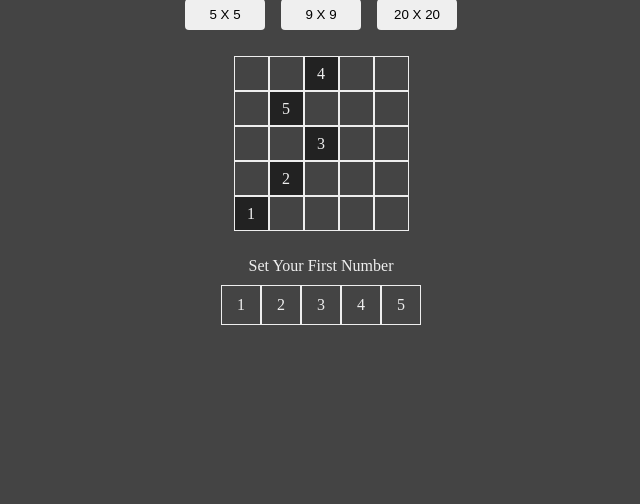
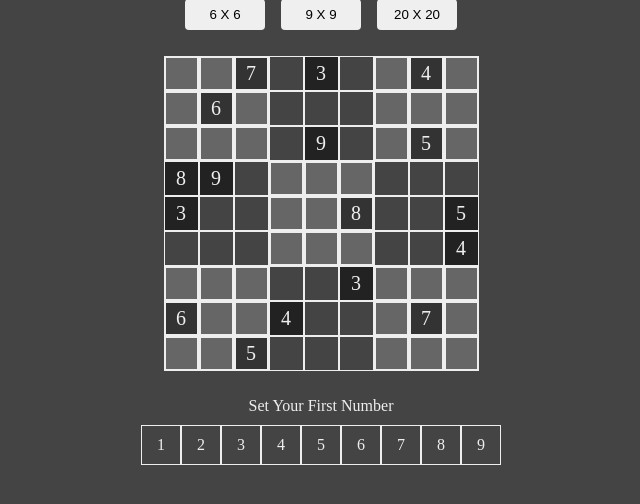
Before and after one commit to imganjgahi/niliku, a plain HTML site: page index.html in a window 1280 px wide. Shown: the part 38-542 px from the top of the page, without its empty margins (319-959 px from the left). Drawn offline with Linux system fonts and the light colour scheme.

Commit message:
howAlarm ans thre Seprator

```diff
--- a/app.js
+++ b/app.js
@@ -1,7 +1,32 @@
 let selectedCellPosition = undefined
 let boardData = undefined
-let gameLevel = 5
+let gameLevel = 9
 
+
+function gameAnalize() {
+    console.log(checkDuplicatedNumber(boardData))
+    const gameAnalizData = localStorage.getItem("analize") ? JSON.parse(JSON.stringify(localStorage.getItem("analize"))) : {
+        gameLevel,
+        currectAnswer: 3
+    }
+}
+
+function checkDuplicatedNumber(data) {
+    let duplicatedNumberLength = 0
+    for (let x = 0; x < gameLevel; x++) {
+        for (let y = 0; y < gameLevel; y++) {
+            const targetNumber = data[x] ? data[x][y] ? data[x][y].num : undefined : undefined
+            if (!targetNumber) return
+            const hasDuplicatedInRow = data[x].filter((cell, cellIndex) => cellIndex !== y && +cell.num === +targetNumber)
+            const hasDuplicateInOtherColls = data.filter((row, rowIndex) => row.some((cell, cellIndex) => {
+                return rowIndex !== x && cellIndex === y && +cell.num === +targetNumber
+            }))
+            console.log("X: ", x, y, hasDuplicatedInRow.length, hasDuplicateInOtherColls.length)
+            duplicatedNumberLength += hasDuplicatedInRow.length + hasDuplicateInOtherColls.length
+        }
+    }
+    return duplicatedNumberLength
+}
 function checkUserWin(data) {
     let isWin = true
     for (let x = 0; x < gameLevel; x++) {
@@ -72,7 +97,29 @@ function generateBoradData(level) {
     return generateRow(level)
 }
 
-
+function lightingCols() {
+    let xSwitch = 1
+    let ySwitch = 1
+    const rows = Array.from(document.querySelectorAll(".row"))
+    console.log("ROWS: ", rows)
+    rows.forEach((row) => {
+        const cells = row.querySelectorAll(".cell")
+        ySwitch = xSwitch <= 0 ? -2 : 1
+        cells.forEach(cell => {
+            if (ySwitch > 0) {
+                cell.className = cell.className + " lightCell"
+            }
+            if (ySwitch === 3) {
+                ySwitch = -3
+            }
+            ySwitch++
+        })
+        if (xSwitch === 3) {
+            xSwitch = -3
+        }
+        xSwitch++
+    })
+}
 function selectedCellChangedHandler(rowIndex, cellIndex) {
     const cells = Array.from(document.querySelectorAll(".cell"))
     cells.forEach(cellEl => {
@@ -87,16 +134,25 @@ function selectedCellChangedHandler(rowIndex, cellIndex) {
             }
         }
     })
+    lightingCols()
 }
 function renderGameBoard(rows) {
     console.log("rows: ", rows)
     boardData = rows
     const rootElement = document.getElementById("gameBoard")
     rootElement.innerHTML = ""
+    let lightBoxRows = 0
+    let lightBoxCols = 0
     rows.forEach((row, rowIndex) => {
+        if (lightBoxRows === 3) {
+            lightBoxRows = -3
+        }
         const rowEl = document.createElement('div')
         rowEl.className = "row"
         row.forEach((cell, cellIndex) => {
+            if (lightBoxCols === 3) {
+                lightBoxCols = -3
+            }
             const cellEl = document.createElement('div')
             cellEl.setAttribute("data-cell", rowIndex + "-" + cellIndex)
             cellEl.addEventListener('click', (e) => {
@@ -107,14 +163,20 @@ function renderGameBoard(rows) {
             cellEl.className = "cell"
             if (cell.show === "isFixed") {
                 cellEl.className = "cell isFixed"
+            } else if (cell.show) {
+                cellEl.style.fontSize = "20px"
             }
-            // cellEl.style.opacity =  cell.show ? 1 : 0.3
+
             cellEl.innerText = cell.show ? cell.num : ""
-            // cellEl.innerText = cell.num
             rowEl.appendChild(cellEl)
+            lightBoxCols++
         })
+        lightBoxRows++
         rootElement.appendChild(rowEl)
     })
+    setTimeout(() => {
+        lightingCols()
+    }, 100);
 }
 
 function renderNumberPad(level) {
@@ -138,6 +200,7 @@ function cellValueChangedHandler() {
             const [row, col] = el.getAttribute('data-cell').split("-")
             if (+row === selectedCellPosition.rowIndex && +col === selectedCellPosition.cellIndex) {
                 el.innerText = boardData[selectedCellPosition.rowIndex][selectedCellPosition.cellIndex].num
+                el.style.fontSize = "20px"
             }
         })
     }
@@ -149,6 +212,7 @@ function checkGameState() {
     document.getElementById("gameState").innerText = (gameLevel * gameLevel) + "/" + displayedCellsLength
     if (displayedCellsLength === (gameLevel * gameLevel)) {
         if (checkUserWin(boardData)) {
+            localStorage.removeItem("currentState")
             document.getElementById("gameState").innerText = "YOU WIN"
         } else {
             document.getElementById("gameState").innerText = "Game Over"
@@ -169,24 +233,37 @@ function updateBoardData(newNumber) {
         }
         boardData = newBoardGameData
     }
+    localStorage.setItem("currentState", JSON.stringify({
+        gameLevel,
+        board: newBoardGameData
+    }))
 }
 function fillTheCellwith(number) {
     if (selectedCellPosition) {
         updateBoardData(number)
         cellValueChangedHandler()
         checkGameState()
+        gameAnalize()
     }
 }
 
-function resetGame(level) {
+function resetGame(level, force) {
+    if ((!force && localStorage.getItem("currentState")) && confirm("Are you Shure?") === false) return
     boardData = undefined
     selectedCellPosition = undefined
+    localStorage.removeItem("currentState")
     renderGameBoard(generateBoradData(level))
     renderNumberPad(level)
     document.getElementById("gameState").innerText = "Set Your First Number"
 }
 window.addEventListener('load', () => {
-    resetGame(gameLevel)
+    currentState = localStorage.getItem("currentState") ? JSON.parse(localStorage.getItem("currentState")) : undefined
+    if (currentState) {
+        gameLevel = +currentState.gameLevel
+        renderGameBoard(currentState.board)
+    } else {
+        resetGame(gameLevel, true)
+    }
 })
 
 window.addEventListener('keydown', (e) => {
--- a/index.html
+++ b/index.html
@@ -11,7 +11,7 @@
 <body>
     <h1 class="appName">Niliku</h1>
     <div class="rowOfActions">
-        <button onclick="resetGame(5)">5 X 5</button>
+        <button onclick="resetGame(6)">6 X 6</button>
         <button onclick="resetGame(9)">9 X 9</button>
         <button onclick="resetGame(20)">20 X 20</button>
     </div>
--- a/style.css
+++ b/style.css
@@ -58,11 +58,14 @@ div#gameBoard {
     justify-content: center;
     background: transparent;
     color: #eee;
+    transition: all 300ms;
+    font-size: 0px;
 }
 
 .cell.isFixed {
     background: #222;
     color: #eee;
+    font-size: 20px;
 }
 
 .cell.hasFocusInRowOrCell {
@@ -72,7 +75,20 @@ div#gameBoard {
 .cell.selectedcell {
     background: darkslateblue;
 }
-
+.cell.selectedcell.lightCell {
+    background: #6657c3;
+}
+.cell.hasFocusInRowOrCell.lightCell {
+    background: #35638a;
+}
+.cell.lightCell {
+    background: #666;
+    border-width: 2px;
+}
+.cell.isFixed.lightCell {
+    background: #333;
+    border-width: 2px;
+}
 .rowOfNumbers {
     display: flex;
     justify-content: center;
```
